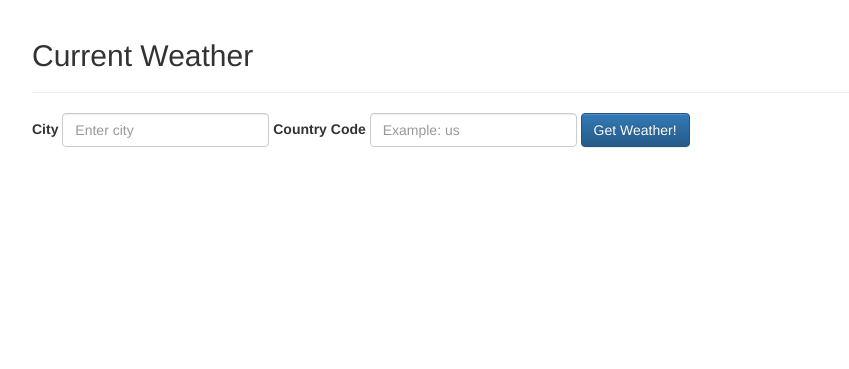
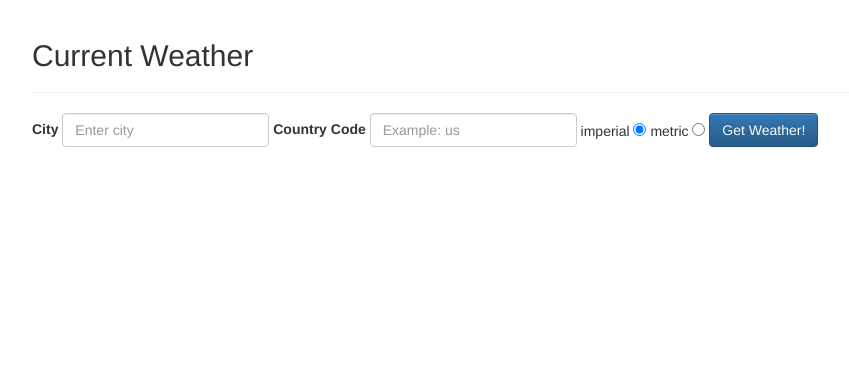
Before and after one commit to billbunkum/weather-app, a Flask app: page /current in a window 1280 px wide. Shown: the part 51-420 px from the top of the page, without its empty margins (38-887 px from the left). Run offline with Flask 2, Linux system fonts and the light colour scheme; some libraries are stand-ins or nearby versions.

Commit message:
Allow user to select unit type between imperial and metric units

```diff
--- a/app/forms.py
+++ b/app/forms.py
@@ -1,6 +1,7 @@
 from wtforms import (
     Form,
     StringField,
+    RadioField,
     validators,
 )
 
@@ -9,3 +10,10 @@ class WeatherForm(Form):
     country_code = StringField("Country Code",
         validators=[],
         render_kw={"maxlength": 2})
+    units = RadioField("Units",
+        default='imperial',
+        choices=[
+            ('imperial', 'imperial', ),
+            ('metric', 'metric',),
+        ],
+        validators=[validators.DataRequired()])
--- a/app/open_weather_api.py
+++ b/app/open_weather_api.py
@@ -1,12 +1,12 @@
 import requests
 
 class OpenWeatherAPI():
-    def __init__(self, api_key):
+    def __init__(self, api_key, units="imperial"):
         self.api_key = api_key
         self.base_url = "http://api.openweathermap.org/data/2.5"
         self.base_payload = {
             "appid": self.api_key,
-            "units": "imperial",
+            "units": units,
         }
 
     def get_payload(self, **kwargs):
--- a/app/templates/includes/weather-form.html
+++ b/app/templates/includes/weather-form.html
@@ -16,5 +16,13 @@
         {{ weather_form.country_code.label }}
         {{ weather_form.country_code(class="form-control", placeholder="Example: us") }}
     </div>
+    <div class="form-group">
+        {% for subfield in weather_form.units %}
+            <div class="radio">
+                {{ subfield.label }}
+                {{ subfield }}
+            </div>
+        {% endfor %}
+    </div>
     <button type="submit" class="btn btn-primary">Get Weather!</button>
 </form>
--- a/app/templates/includes/weather-thumbnail.html
+++ b/app/templates/includes/weather-thumbnail.html
@@ -4,9 +4,9 @@
             <img src="http://openweathermap.org/img/w/{{weather_item.icon}}.png"
                 alt="{{weather_item.description}}"
             >
-            {{weather_item.temp}} &deg;F
+            {{weather_item.temp}} &deg;{{weather_form.units.data|f_or_c}}
             {% if weather_item.temp_night %}
-                / {{weather_item.temp_night}} &deg;F
+                / {{weather_item.temp_night}} &deg;{{weather_form.units.data|f_or_c}}
             {% endif %}
         </h4>
         {{weather_item.description.title()}} on {{ weather_item.dt|timestamp_to_date }}
--- a/app/views.py
+++ b/app/views.py
@@ -22,7 +22,8 @@ def current_weather():
         country_code = weather_form.country_code.data
 
         try:
-            api = OpenWeatherAPI(app.config["OPEN_WEATHER_API_KEY"])
+            api = OpenWeatherAPI(app.config["OPEN_WEATHER_API_KEY"],
+                units=weather_form.units.data)
             weather_item = api.get_current_weather(city, country_code)
         except ValueError:
             flash("City Not Found")
@@ -46,7 +47,8 @@ def forecast_weather():
         country_code = weather_form.country_code.data
 
         try:
-            api = OpenWeatherAPI(app.config["OPEN_WEATHER_API_KEY"])
+            api = OpenWeatherAPI(app.config["OPEN_WEATHER_API_KEY"],
+                units=weather_form.units.data)
             weather_list = api.get_daily_weather(city, country_code)
         except ValueError:
             weather_list = None
```
Also changed, not shown: app/filters.py (+7 -0 lines).
